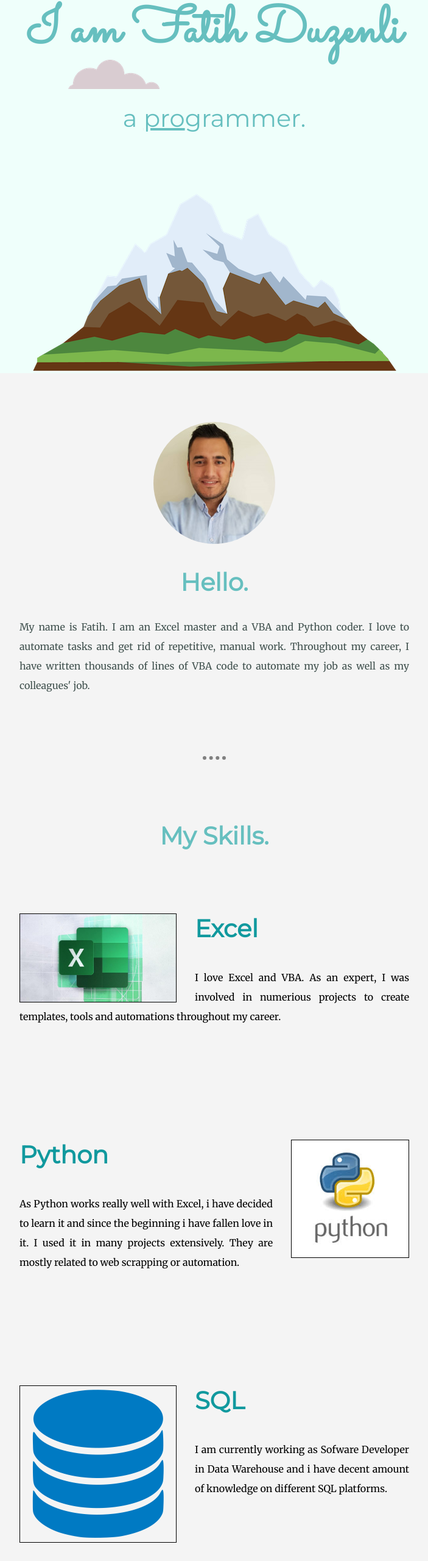
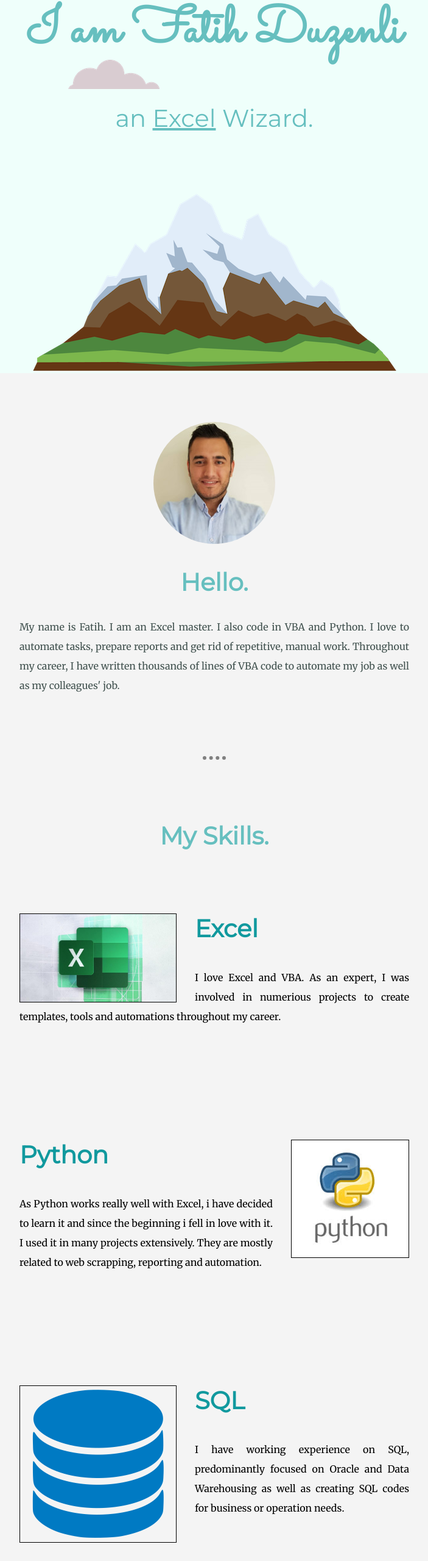
Before and after one commit to DznFatih/cv, a plain HTML site: page index.html in a window 1280 px wide. Shown: the part 182-2742 px from the top of the page at 61% size, without its empty margins (288-991 px from the left). Drawn offline with Linux system fonts and the light colour scheme.

Commit message:
Updated skills, title and header

```diff
--- a/index.html
+++ b/index.html
@@ -8,7 +8,7 @@
 
   <title>
     Fatih Duzenli -
-    Excel Master
+    Excel Wizard
   </title>
 
   <!-- <link rel="stylesheet" type="text/css" href="/cv/css/styles.css" >  -->
@@ -220,7 +220,7 @@ p{
     <img class="top-cloud" src="images\cloud.png" alt="cloud-image">
     <div class="top-container-header">
       <h1 class="header-name">I am Fatih Duzenli</h1>
-      <h2 class="header-description"> a <span style="text-decoration: underline;">pro</span>grammer.</h2>
+      <h2 class="header-description"> an <span style="text-decoration: underline;">Excel</span> Wizard.</h2>
     </div>
 
     <img class="bottom-cloud" src="images\cloud.png" alt="cloud-image">
@@ -232,7 +232,7 @@ p{
       <div class="profile">
         <img src="images\Fatih.jfif" alt="">
         <h2>Hello.</h2>
-        <p>My name is Fatih. I am an Excel master and a VBA and Python coder. I love to automate tasks and get rid of repetitive, manual work. Throughout my career, I have written thousands of lines of VBA code to automate my job as well as my colleagues' job.</p>
+        <p>My name is Fatih. I am an Excel master. I also code in VBA and Python. I love to automate tasks, prepare reports and get rid of repetitive, manual work. Throughout my career, I have written thousands of lines of VBA code to automate my job as well as my colleagues' job.</p>
       </div>
       <hr>
       <div class="skills">
@@ -245,13 +245,13 @@ p{
         <div class="skill-row">
           <img class="python image-width" src="images\python.jpg" alt="Python">
           <h3>Python</h3>
-          <p>As Python works really well with Excel, i have decided to learn it and since the beginning i have fallen love in it. I used it in many projects extensively. They are mostly related to web scrapping or automation. </p>
+          <p>As Python works really well with Excel, i have decided to learn it and since the beginning i fell in love with it. I used it in many projects extensively. They are mostly related to web scrapping, reporting and automation. </p>
         </div>
 
         <div class="skill-row">
           <img class="sql image-width" src="images\sql.png" alt="sql">
           <h3>SQL</h3>
-          <p>I am currently working as Sofware Developer in Data Warehouse and i have decent amount of knowledge on different SQL platforms. </p>
+          <p> I have working experience on SQL, predominantly focused on Oracle and Data Warehousing as well as creating SQL codes for business or operation needs.</p>
         </div>
 
       </div>
@@ -260,14 +260,14 @@ p{
       <div class="contact-me">
         <h2>Get In Touch</h2>
         <h3>If you like to automate your work.</h3>
-        <a class="btn" href="mailto:dznFatih@gmail.com">CONTACT ME</a>
+        <a class="btn" href="mailto:dznFatih@gmail.com" target="_blank">CONTACT ME</a>
       </div>
     </div>
 
   <div class="bottom-container">
     <div class="social-media">
-      <a class="footer-link" href="https://www.linkedin.com/in/fatih-duzenli-7a208a17b/">LinkedIn</a>
-      <a class="footer-link" href="https://twitter.com/DzenliFatih">Twitter</a>
+      <a class="footer-link" href="https://www.linkedin.com/in/fatih-duzenli-7a208a17b/" target="_blank">LinkedIn</a>
+      <a class="footer-link" href="https://twitter.com/DzenliFatih" target="_blank">Twitter</a>
     </div>
     <p>© 2020 Fatih Duzenli.</p>
   </div>
```
